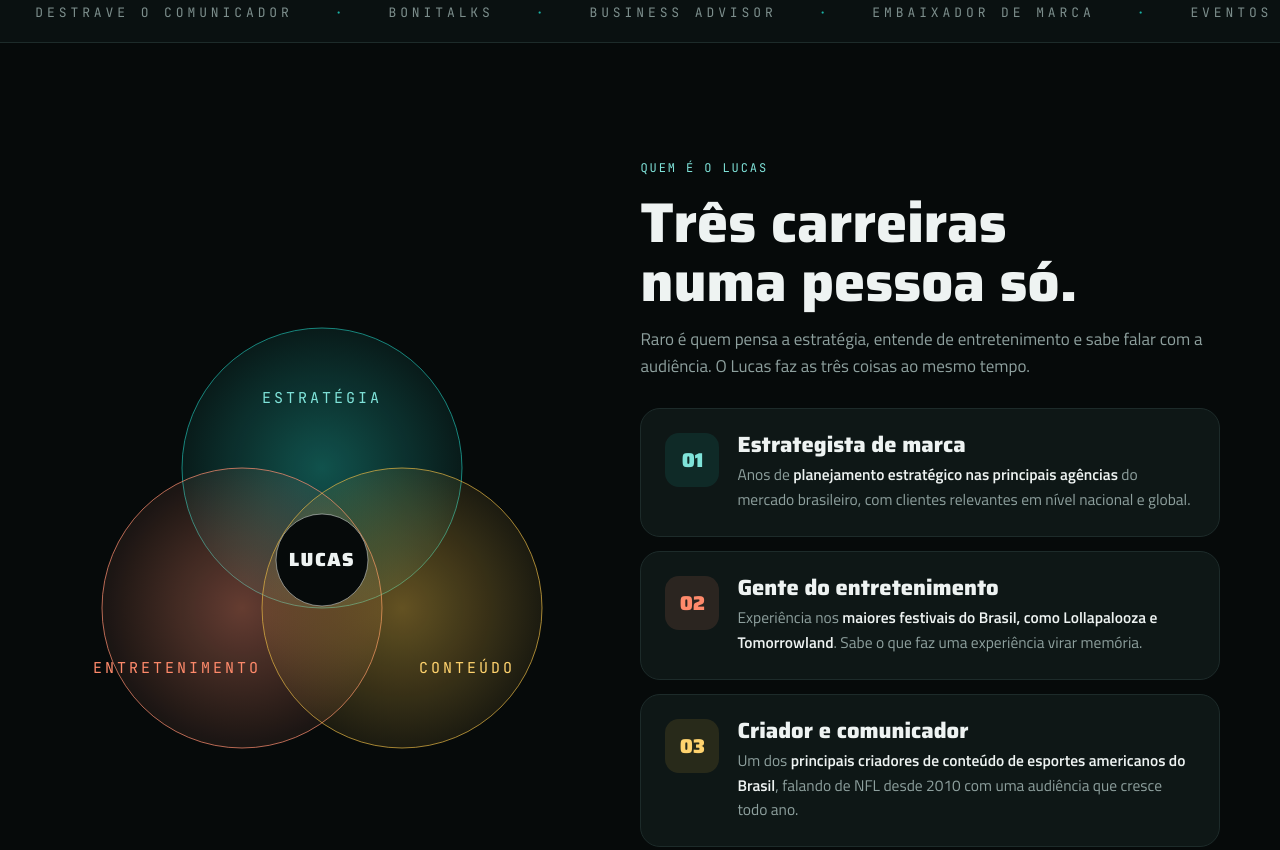
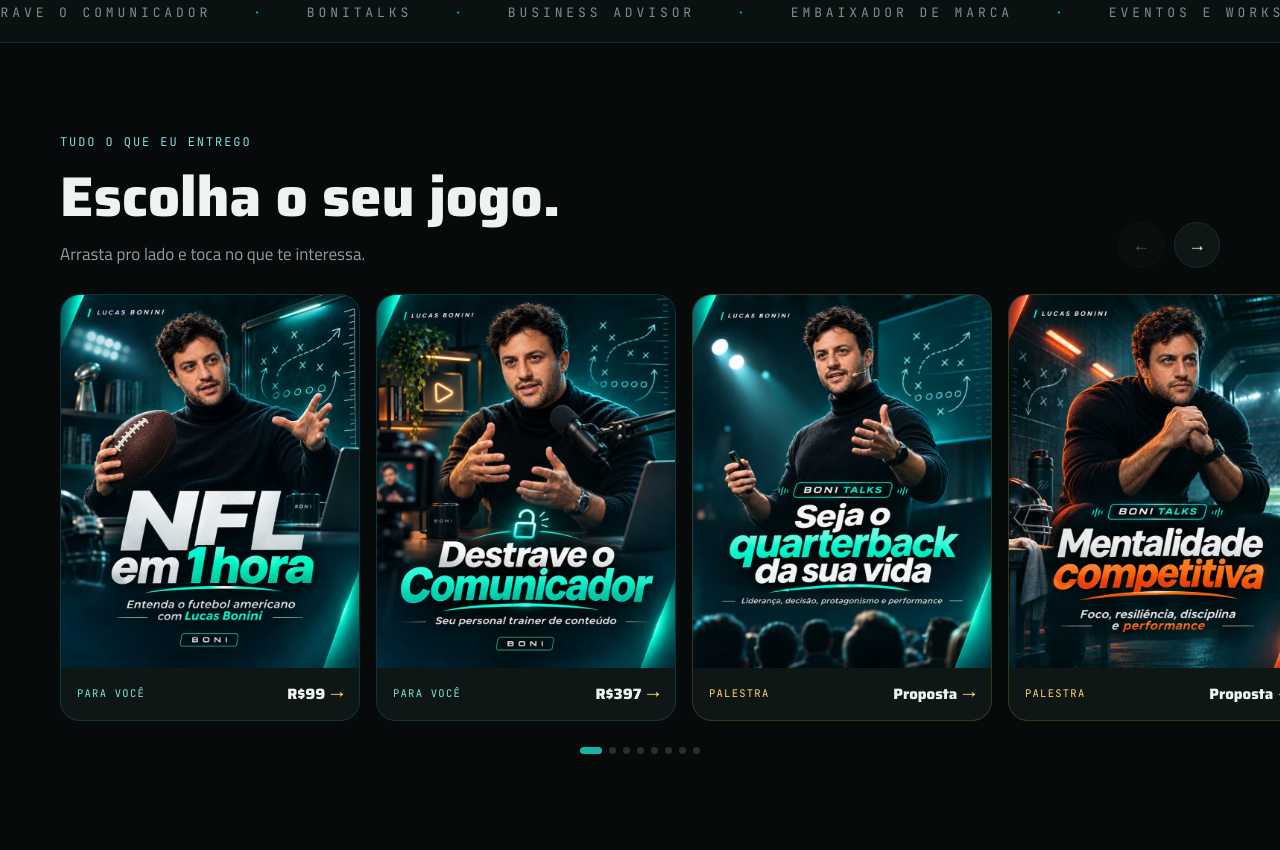
Before and after one commit to bvoni007/lucasbonini, a plain HTML site: page index.html in a window 1280 px wide. Shown: the part 938-1788 px from the top of the page. Drawn offline with Linux system fonts and the light colour scheme.

Commit message:
Vitrine de cartazes dos serviços (carrossel arrastável)
Co-Authored-By: Claude Opus 5.5 <noreply@anthropic.com>
Claude-Session: https://claude.ai/code/session_01NXi2ibCZ1GWDPHbAZeHF5h

```diff
--- a/index.html
+++ b/index.html
@@ -76,6 +76,31 @@ nav .btn{padding:10px 18px;font-size:14px}
 .ruler .track i{color:var(--teal);font-style:normal}
 @keyframes roll{to{transform:translateX(-50%)}}
 
+/* VITRINE DE CARTAZES */
+.vitrine{padding-block:84px 30px;overflow:hidden}
+.vitrine .top{display:flex;justify-content:space-between;align-items:flex-end;gap:20px;margin-bottom:26px}
+.vitrine .top .head{margin:0}
+.vitrine .arrows{display:flex;gap:10px;flex-shrink:0}
+.vitrine .arrows button{width:46px;height:46px;border-radius:50%;border:1px solid var(--line);background:var(--panel);color:var(--txt);font-size:18px;cursor:pointer;transition:.2s}
+.vitrine .arrows button:hover{border-color:var(--teal2);color:var(--teal2)}
+.vitrine .arrows button:disabled{opacity:.3;cursor:default}
+.rail{display:flex;gap:16px;overflow-x:auto;scroll-snap-type:x mandatory;scroll-padding-inline:max(20px,calc((100vw - 1200px)/2 + 20px));padding-inline:max(20px,calc((100vw - 1200px)/2 + 20px));padding-bottom:6px;scrollbar-width:none;-webkit-overflow-scrolling:touch}
+.rail::-webkit-scrollbar{display:none}
+.poster{flex:0 0 clamp(250px,74vw,300px);scroll-snap-align:start;border-radius:20px;overflow:hidden;border:1px solid #19b3a633;background:var(--panel);display:flex;flex-direction:column;transition:transform .3s,border-color .3s,box-shadow .3s}
+.poster:hover{transform:translateY(-4px);border-color:#19b3a6aa;box-shadow:0 30px 60px -30px #19b3a688}
+.poster.pj{border-color:#e3b23c33}
+.poster.pj:hover{border-color:#e3b23caa;box-shadow:0 30px 60px -30px #e3b23c66}
+.poster img{width:100%;aspect-ratio:4/5;object-fit:cover}
+.poster .ft{display:flex;justify-content:space-between;align-items:center;gap:10px;padding:14px 16px}
+.poster .ft span{font-family:var(--f-mono);font-size:10.5px;letter-spacing:.12em;text-transform:uppercase;color:var(--teal2)}
+.poster.pj .ft span{color:var(--gold2)}
+.poster .ft b{font-family:var(--f-disp);font-weight:800;font-size:15px;white-space:nowrap}
+.poster .ft b i{font-style:normal;color:var(--gold2);margin-left:6px}
+.dots{display:flex;justify-content:center;gap:7px;margin-top:20px}
+.dots i{width:7px;height:7px;border-radius:99px;background:#ffffff26;transition:.3s}
+.dots i.on{width:22px;background:var(--teal)}
+@media (max-width:680px){.vitrine .arrows{display:none}.vitrine{padding-block:64px 20px}}
+
 /* COMPOSIÇÃO */
 .comp .grid{display:grid;grid-template-columns:.95fr 1.05fr;gap:56px;align-items:center}
 .venn{position:relative;max-width:500px;margin-inline:auto;width:100%}
@@ -111,6 +136,7 @@ nav .btn{padding:10px 18px;font-size:14px}
 .talk .cta{display:inline-block;margin-top:22px;font-family:var(--f-mono);font-size:12px;letter-spacing:.14em;color:#111;background:var(--gold);padding:11px 16px;border-radius:999px;position:relative;z-index:1;transition:.2s}
 .talk .cta:hover{background:var(--gold2)}
 .offer{position:relative;background:linear-gradient(180deg,#0f1a19,#0a1110);border:1px solid var(--line);border-radius:24px;overflow:hidden;display:flex;flex-direction:column;transition:.3s;min-width:0}
+[id]{scroll-margin-top:100px}
 .offer:hover{border-color:#19b3a688;transform:translateY(-4px);box-shadow:0 30px 70px -30px #19b3a655}
 .offer .art{aspect-ratio:16/10;border-bottom:1px solid var(--line);position:relative;overflow:hidden}
 .offer .art svg{width:100%;height:100%}
@@ -291,6 +317,29 @@ footer .sign{font-family:var(--f-serif);font-style:italic;font-size:22px;color:#
   <span>NFL em 1 hora</span><i>·</i><span>Destrave o comunicador</span><i>·</i><span>Business advisor</span><i>·</i><span>BONITALKS</span><i>·</i><span>Embaixador de marca</span><i>·</i><span>Eventos e workshops</span><i>·</i>
 </div></div>
 
+<!-- VITRINE DE CARTAZES -->
+<section class="vitrine" id="vitrine" aria-label="Todos os serviços">
+  <div class="wrap top">
+    <div class="head">
+      <span class="mono">Tudo o que eu entrego</span>
+      <h2>Escolha o seu jogo.</h2>
+      <p>Arrasta pro lado e toca no que te interessa.</p>
+    </div>
+    <div class="arrows"><button type="button" data-d="-1" aria-label="Anterior">←</button><button type="button" data-d="1" aria-label="Próximo">→</button></div>
+  </div>
+  <div class="rail" id="rail">
+    <a class="poster" href="#nfl1h"><img src="img/cartazes/nfl-1-hora.jpg" alt="NFL em 1 hora: entenda o futebol americano com Lucas Bonini" loading="lazy" decoding="async"><div class="ft"><span>Para você</span><b>R$99<i>→</i></b></div></a>
+    <a class="poster" href="#destrava"><img src="img/cartazes/destrave.jpg" alt="Destrave o comunicador: seu personal trainer de conteúdo" loading="lazy" decoding="async"><div class="ft"><span>Para você</span><b>R$397<i>→</i></b></div></a>
+    <a class="poster pj" href="#qb"><img src="img/cartazes/quarterback.jpg" alt="BONITALKS: Seja o quarterback da sua vida" loading="lazy" decoding="async"><div class="ft"><span>Palestra</span><b>Proposta<i>→</i></b></div></a>
+    <a class="poster pj" href="#mentalidade"><img src="img/cartazes/mentalidade.jpg" alt="BONITALKS: Mentalidade competitiva" loading="lazy" decoding="async"><div class="ft"><span>Palestra</span><b>Proposta<i>→</i></b></div></a>
+    <a class="poster pj" href="#bsm"><img src="img/cartazes/brand-sports.jpg" alt="Brand, Sports &amp; Marketing Advisor" loading="lazy" decoding="async"><div class="ft"><span>Para marcas</span><b>Proposta<i>→</i></b></div></a>
+    <a class="poster pj" href="#advisor"><img src="img/cartazes/creative-advisor.jpg" alt="Creative Advisor: aconselhamento criativo sob medida" loading="lazy" decoding="async"><div class="ft"><span>Para negócios</span><b>Proposta<i>→</i></b></div></a>
+    <a class="poster pj" href="#embaixador"><img src="img/cartazes/embaixador.jpg" alt="Embaixador de marca" loading="lazy" decoding="async"><div class="ft"><span>Para marcas</span><b>Proposta<i>→</i></b></div></a>
+    <a class="poster pj" href="#eventos"><img src="img/cartazes/eventos.jpg" alt="Eventos e workshops" loading="lazy" decoding="async"><div class="ft"><span>Ao vivo</span><b>Proposta<i>→</i></b></div></a>
+  </div>
+  <div class="dots" id="dots" aria-hidden="true"></div>
+</section>
+
 <!-- COMPOSIÇÃO -->
 <section class="sec comp" id="quem"><div class="wrap">
   <div class="grid">
@@ -455,30 +504,30 @@ footer .sign{font-family:var(--f-serif);font-style:italic;font-size:22px;color:#
 
   <div class="band pj" style="margin-bottom:16px"><span class="mono" style="color:var(--gold2)">BONITALKS · palestras em 2 formatos</span><hr></div>
   <div class="talks">
-    <div class="talk"><span class="k">Formato 01</span><h3>Seja o Quarterback da Sua Vida</h3>
+    <div class="talk" id="qb"><span class="k">Formato 01</span><h3>Seja o Quarterback da Sua Vida</h3>
       <p>O quarterback lê o campo, decide em segundos e assume a responsabilidade pela jogada. Uma palestra sobre liderança, tomada de decisão e protagonismo, contada com as histórias da NFL.</p>
       <div class="tags"><span>Liderança</span><span>Decisão</span><span>Protagonismo</span></div>
       <a class="cta wa-link" data-msg="Oi Lucas! Quero uma proposta da palestra Seja o Quarterback da Sua Vida.">PEDIR PROPOSTA ↗</a><span class="big">QB</span></div>
-    <div class="talk"><span class="k">Formato 02</span><h3>Mentalidade Competitiva</h3>
+    <div class="talk" id="mentalidade"><span class="k">Formato 02</span><h3>Mentalidade Competitiva</h3>
       <p>O que os campeões fazem diferente quando o placar aperta. Uma palestra sobre performance, disciplina e resiliência, pra times que precisam entregar sob pressão.</p>
       <div class="tags"><span>Performance</span><span>Resiliência</span><span>Times de vendas</span></div>
       <a class="cta wa-link" data-msg="Oi Lucas! Quero uma proposta da palestra Mentalidade Competitiva.">PEDIR PROPOSTA ↗</a><span class="big">4ª</span></div>
   </div>
 
   <div class="biz">
-    <div class="bz"><span class="n">Negócio</span><h4>Business Advisor</h4><span class="serif">marca e conteúdo pro seu negócio</span>
+    <div class="bz" id="advisor"><span class="n">Negócio</span><h4>Business Advisor</h4><span class="serif">marca e conteúdo pro seu negócio</span>
       <p>Pra quem tem um negócio e quer ser lembrado: clínica, consultório, escritório, consultoria, loja ou empresa pequena. A gente senta junto e pensa a sua marca com estratégia de agência.</p>
       <ul><li>Diagnóstico e posicionamento da marca</li><li>Linha de conteúdo, formatos e calendário</li><li>Encontros mensais pra ajustar a rota</li></ul>
       <a class="wa-link" data-msg="Oi Lucas! Quero saber sobre o Business Advisor para o meu negócio.">Pedir proposta ↗</a></div>
-    <div class="bz"><span class="n">Estratégia</span><h4>Brand &amp; Sports Marketing Advisor</h4><span class="serif">a cabeça de agência do seu lado</span>
+    <div class="bz" id="bsm"><span class="n">Estratégia</span><h4>Brand &amp; Sports Marketing Advisor</h4><span class="serif">a cabeça de agência do seu lado</span>
       <p>Pra marca que quer entrar no esporte ou se comunicar melhor com quem ama esporte.</p>
       <ul><li>Estratégia de marca e posicionamento</li><li>Sports marketing e calendário esportivo</li><li>Direção criativa de campanhas e conteúdo</li></ul>
       <a class="wa-link" data-msg="Oi Lucas! Quero conversar sobre estratégia de marca e sports marketing.">Pedir proposta ↗</a></div>
-    <div class="bz"><span class="n">Conteúdo</span><h4>Embaixador de marca</h4><span class="serif">sua marca dentro do jogo</span>
+    <div class="bz" id="embaixador"><span class="n">Conteúdo</span><h4>Embaixador de marca</h4><span class="serif">sua marca dentro do jogo</span>
       <p>Eu levo a sua marca pro conteúdo que a audiência já assiste, com a minha linguagem e a minha cara.</p>
       <ul><li>Embaixador de marca de longo prazo</li><li>Conteúdo patrocinado e séries</li><li>Cobertura de jogos e viagens</li></ul>
       <a class="wa-link" data-msg="Oi Lucas! Quero conversar sobre você ser embaixador da minha marca.">Pedir proposta ↗</a></div>
-    <div class="bz"><span class="n">Ao vivo</span><h4>Eventos e workshops</h4><span class="serif">host, painel e game day</span>
+    <div class="bz" id="eventos"><span class="n">Ao vivo</span><h4>Eventos e workshops</h4><span class="serif">host, painel e game day</span>
       <p>Experiências presenciais ou online pra clientes, convidados ou o seu time.</p>
       <ul><li>Apresentação de eventos e painéis</li><li>Watch party de Super Bowl e game day</li><li>Workshops in company de NFL, marca ou conteúdo</li></ul>
       <a class="wa-link" data-msg="Oi Lucas! Quero você no meu evento ou workshop.">Pedir proposta ↗</a></div>
@@ -563,6 +612,13 @@ if(matchMedia('(prefers-reduced-motion: reduce)').matches)return;
 let i=0;const pre=k=>{const x=im[k%im.length];if(x.loading!=='eager'){x.loading='eager';x.src=x.src}};pre(1);pre(2);
 const go=()=>{const n=(i+1)%im.length;pre(n+1);if(!im[n].complete||!im[n].naturalWidth){pre(n);return}im[i].classList.remove('on');i=n;im[i].classList.add('on');cap.textContent=im[i].dataset.cap;bar.classList.remove('run');void bar.offsetWidth;bar.classList.add('run')};
 bar.classList.add('run');setInterval(go,4000);})();
+(function(){const r=document.getElementById('rail'),d=document.getElementById('dots');if(!r)return;
+const ps=[...r.children];ps.forEach(()=>d.appendChild(document.createElement('i')));
+const bs=document.querySelectorAll('.vitrine .arrows button');
+const upd=()=>{const w=ps[0].offsetWidth+16,k=Math.round(r.scrollLeft/w);[...d.children].forEach((x,j)=>x.classList.toggle('on',j===Math.min(k,ps.length-1)));
+bs[0].disabled=r.scrollLeft<4;bs[1].disabled=r.scrollLeft+r.clientWidth>=r.scrollWidth-4};
+r.addEventListener('scroll',upd,{passive:true});addEventListener('resize',upd);upd();
+bs.forEach(b=>b.onclick=()=>r.scrollBy({left:(ps[0].offsetWidth+16)*(+b.dataset.d),behavior:'smooth'}));})();
 </script>
 </body>
 </html>
```
Also changed, not shown: img/cartazes/brand-sports.jpg (added), img/cartazes/creative-advisor.jpg (added), img/cartazes/destrave.jpg (added), img/cartazes/embaixador.jpg (added), img/cartazes/eventos.jpg (added), img/cartazes/mentalidade.jpg (added), img/cartazes/nfl-1-hora.jpg (added), img/cartazes/quarterback.jpg (added).
